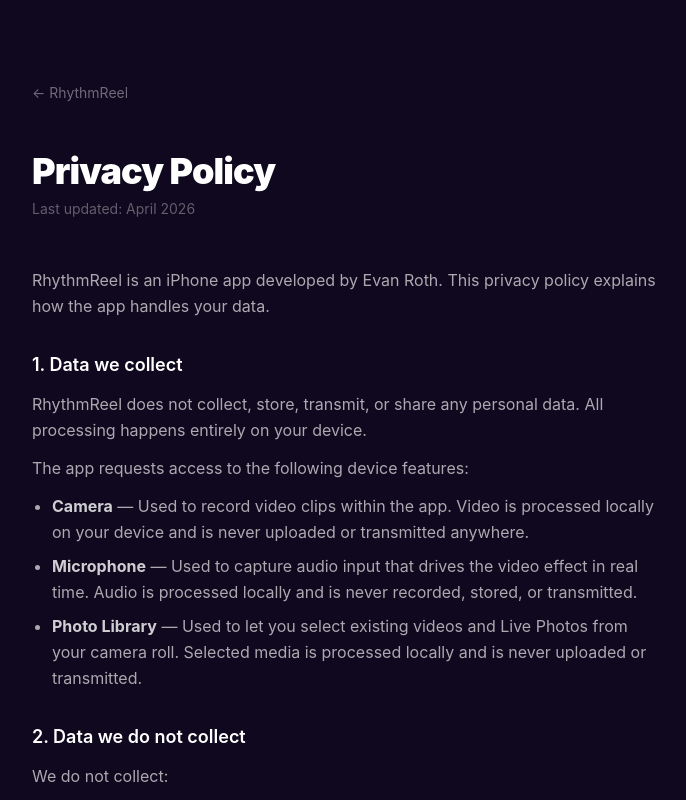
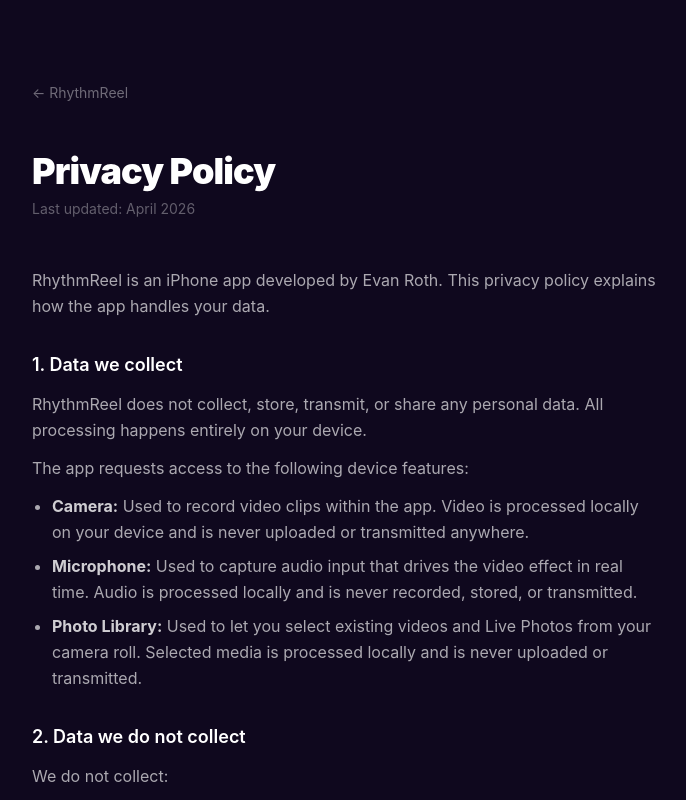
Before and after one commit to evanroth/rhythm-reel-website, a Next.js app: page /privacy in a window 1280 px wide. Shown: the top 800 px of the page, without its empty margins (296-982 px from the left). Built offline with nearby package versions, Linux system fonts and the light colour scheme.

Commit message:
Deploy: 2026-05-13 20:00

```diff
--- a/app/impressum/page.tsx
+++ b/app/impressum/page.tsx
@@ -2,7 +2,7 @@
 import Link from 'next/link'
 
 export const metadata: Metadata = {
-  title: 'Impressum — RhythmReel',
+  title: 'Impressum | RhythmReel',
   description: 'Legal notice / Impressum for RhythmReel pursuant to §5 DDG.',
 }
 
--- a/app/layout.tsx
+++ b/app/layout.tsx
@@ -2,11 +2,11 @@
 import './globals.css'
 
 export const metadata: Metadata = {
-  title: 'RhythmReel — Music makes it move.',
+  title: 'RhythmReel: Music makes it move.',
   description:
     'Your videos, dancing to the beat. No editing. No keyframes. Post-ready in under a minute.',
   openGraph: {
-    title: 'RhythmReel — Music makes it move.',
+    title: 'RhythmReel: Music makes it move.',
     description: 'Your videos, dancing to the beat.',
     siteName: 'RhythmReel',
   },
--- a/app/page.tsx
+++ b/app/page.tsx
@@ -14,7 +14,7 @@
   },
   {
     q: 'I don\'t have any music on my phone, what do I do?',
-    a: 'No problem — you have a few options: (1) use your phone\'s microphone to react to any ambient sound; (2) choose one of the included original royalty-free songs built into the app; or (3) find music in your phone\'s browser, screen record it, and import that video using the audio import button.',
+    a: 'No problem. You have a few options: (1) use your phone\'s microphone to react to any ambient sound; (2) choose one of the included original royalty-free songs built into the app; or (3) find music in your phone\'s browser, screen record it, and import that video using the audio import button.',
   },
   {
     q: 'What is the watermark on my exported video?',
@@ -34,7 +34,7 @@
   },
   {
     q: 'My video isn\'t in my camera roll. What happened?',
-    a: 'After recording, use the share sheet that appears to save your video to Photos. The video is not automatically saved — you need to tap \'Save to Photos.\'',
+    a: 'After recording, use the share sheet that appears to save your video to Photos. The video is not automatically saved. Tap \'Save to Photos.\'',
   },
 ]
 
@@ -80,7 +80,7 @@
   {
     icon: '♪',
     title: 'Included songs',
-    desc: 'Four royalty-free tracks included — no subscription or mic needed to get started.',
+    desc: 'Four royalty-free tracks included. No subscription or mic needed to get started.',
   },
   {
     icon: '◯',
@@ -154,7 +154,7 @@
             style={{ fontSize: 'clamp(1rem, 2vw, 1.2rem)', color: 'rgba(255,255,255,0.55)' }}
           >
             RhythmReel is an iPhone app I made that makes your videos and live photos move to music.
-            Pick a clip. Play a song. The audio controls everything — when the beat drops, your video
+            Pick a clip. Play a song. The audio controls everything: when the beat drops, your video
             jumps forward. When it quiets, it eases back. The result is a playful, music-reactive video
             you can make and share with friends and post to social media in seconds.
           </p>
--- a/app/privacy/page.tsx
+++ b/app/privacy/page.tsx
@@ -2,7 +2,7 @@
 import Link from 'next/link'
 
 export const metadata: Metadata = {
-  title: 'Privacy Policy — RhythmReel',
+  title: 'Privacy Policy | RhythmReel',
   description: 'Privacy policy for the RhythmReel iOS app.',
 }
 
@@ -37,17 +37,17 @@
             <p>The app requests access to the following device features:</p>
             <ul className="list-disc pl-5 space-y-2">
               <li>
-                <strong className="text-white/80">Camera</strong> — Used to record video clips
+                <strong className="text-white/80">Camera:</strong> Used to record video clips
                 within the app. Video is processed locally on your device and is never uploaded
                 or transmitted anywhere.
               </li>
               <li>
-                <strong className="text-white/80">Microphone</strong> — Used to capture audio
+                <strong className="text-white/80">Microphone:</strong> Used to capture audio
                 input that drives the video effect in real time. Audio is processed locally and
                 is never recorded, stored, or transmitted.
               </li>
               <li>
-                <strong className="text-white/80">Photo Library</strong> — Used to let you select
+                <strong className="text-white/80">Photo Library:</strong> Used to let you select
                 existing videos and Live Photos from your camera roll. Selected media is processed
                 locally and is never uploaded or transmitted.
               </li>
--- a/app/support/page.tsx
+++ b/app/support/page.tsx
@@ -2,7 +2,7 @@
 import Link from 'next/link'
 
 export const metadata: Metadata = {
-  title: 'Support — RhythmReel',
+  title: 'Support | RhythmReel',
   description: 'Get help with RhythmReel. FAQ and contact information.',
 }
 
```
